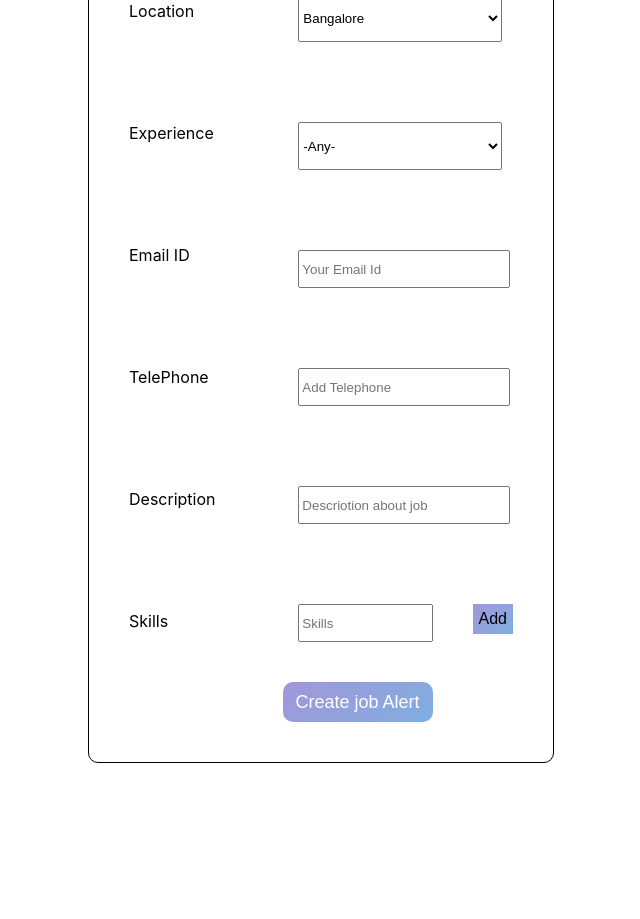
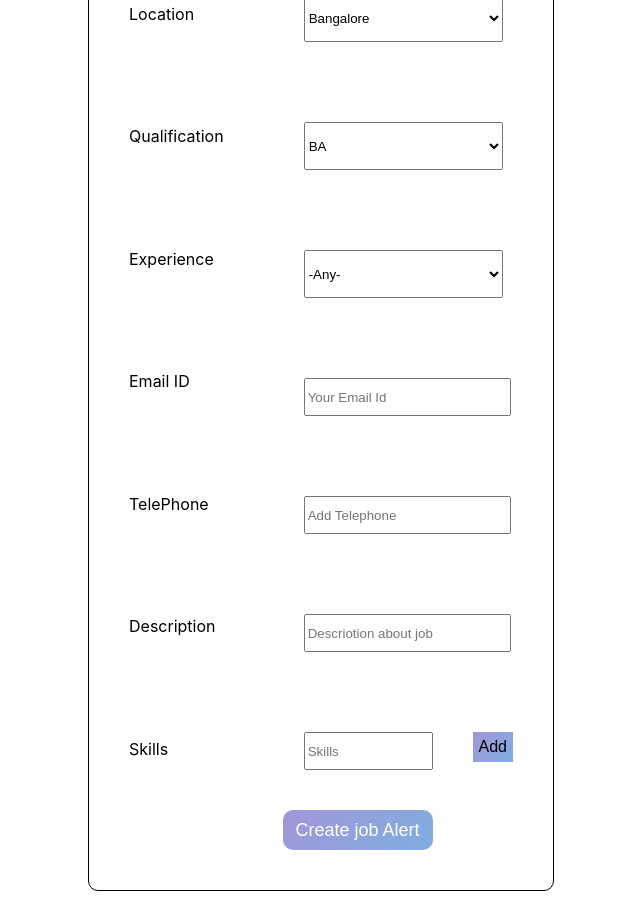
Before and after one commit to Shubhamsharma585/Shine-masai, a React (Create React App) app in the folder shine/: page /jobpost in a window 1280 px wide. Shown: the part 1020-1939 px from the top of the page, without its empty margins (12-652 px from the left). Before the commit the page ends 1883 px from the top, so only its background shows below. Built offline with nearby package versions, Linux system fonts and the light colour scheme.

Commit message:
axios is working fine now

```diff
--- a/shine/src/Components/JobPost/JobPostInput.jsx
+++ b/shine/src/Components/JobPost/JobPostInput.jsx
@@ -1,9 +1,13 @@
 import React from 'react'
 import Styles from "./JobPost.module.css"
+import {v4 as uuid} from "uuid"
+import axios from 'axios'
 
 const payload={
+    id:uuid(),
     title:"",
     salary:"any",
+    qulification:"",
     subtitle:"",
     department: "Audit",
     location:"Bangalore",
@@ -17,7 +21,7 @@ const payload={
 function JobPostInput() {
     const [data, setData]=React.useState(payload)
     const [skillData, setSkillData]= React.useState("")
-    const {title,salary,subtitle,department,location,experience,email,description,telephone}=data
+    const {title,salary,subtitle,department,location,experience,email,description,telephone,qualification}=data
 
     const handleChange=(e)=>{
         const {value,name}=e.target;
@@ -27,9 +31,18 @@ function JobPostInput() {
     }
     const handlearr=(skillData)=>{
        ( data.skills).push(skillData+" ")
+       setSkillData("")
     }
     const handleSubmit=()=>{
-        console.log(data)
+       axios({
+           method:"post",
+           url:"https://json-heroku-shubham.herokuapp.com/jobDetails",
+           data:payload
+       }).then(res=>{
+           console.log(res)
+       }).catch(err => {
+           alert("Sorry... Somthing Went Wrong")
+       })
     }
     return (
         <div>
@@ -47,6 +60,7 @@ function JobPostInput() {
             <label >Salary</label>
             <label >Department</label>
             <label >Location</label>
+            <label >Qualification</label>
             <label >Experience</label>
             <label>Email ID</label>
             <label>TelePhone</label>
@@ -97,24 +111,34 @@ function JobPostInput() {
              <option value="Chennai">Chennai</option>
              <option value="Delhi">Delhi</option>
              <option value="Mumbai">Mumbai</option>
-             <option value="Gurgao">Gurgao</option>
              <option value="Kolkatta">Kolkatta</option>
-             <option value="Gujarat">Gujarat</option>
+             <option value="Pune">Pune</option>
+             <option value="Lucknow">Lucknow</option>
+             <option value="Jharkhand">Jharkand</option>
+             <option value="Ahmadabad">Ahmadabad</option>
+             <option value="Kocchi">Kocchi</option>
+             <option value="Chandigar">chandigarh</option>
              <option value="Mysore">Mysore</option>
-             <option value="Jharkhand">Jharkhand</option>
+             <option value="Jaipur">Jaipur</option>
              <option value="Noida">Noida</option>
-             <option value="Pune">Pune</option>
-             <option value="Mysore">Mysore</option>
-             <option value="Rajastan">Rajastan</option>
-             <option value="Jammu/Kashmir">Jammu/Kashmir</option>
-             <option value="Hridwar">Hridwar</option>
-             <option value="MadyaPradesh">MadyaPradesh</option>
-             <option value="Kerala">Kerala</option>
              <option value="Hydrabad">Hydrabad</option>
-             <option value="Punjab">Punjab</option>
+             <option value="Sikkim">Sikkim</option>
              <option value="Assam">Assam</option>
             </select>
 
+            <select name="quqlification" id="qualification" onChange={handleChange} value={qualification}>
+             <option value="BA">BA</option>
+             <option value="B.com">B.com</option>
+             <option value="Bsc">Bsc</option>
+             <option value="MA">MA</option>
+             <option value="M.com">M.com</option>
+             <option value="Msc">Kolkatta</option>
+             <option value="MBA">MBA</option>
+             <option value="B.E">B.E</option>
+             <option value="B.Tech">B.Tech</option>
+             <option value="M.Tech">M.Tech</option>
+             <option value="Diploma">Diploma</option>
+            </select>
 
             <select name="experience" value={experience} onChange={handleChange} >
                 <option value="any">-Any-</option>
```
